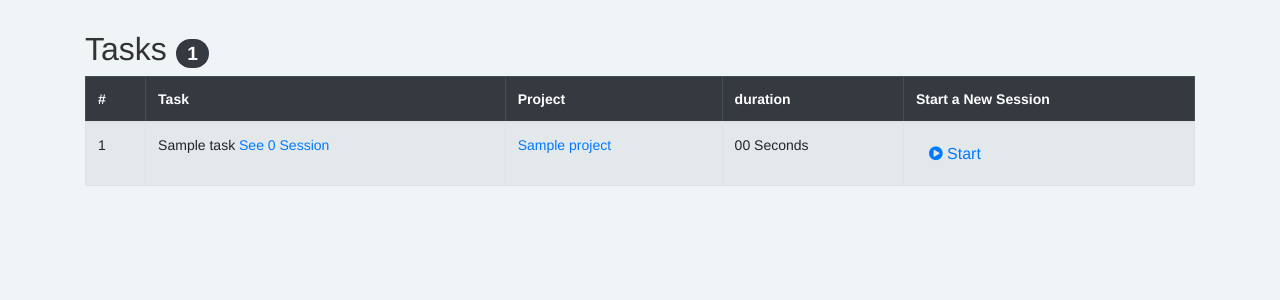
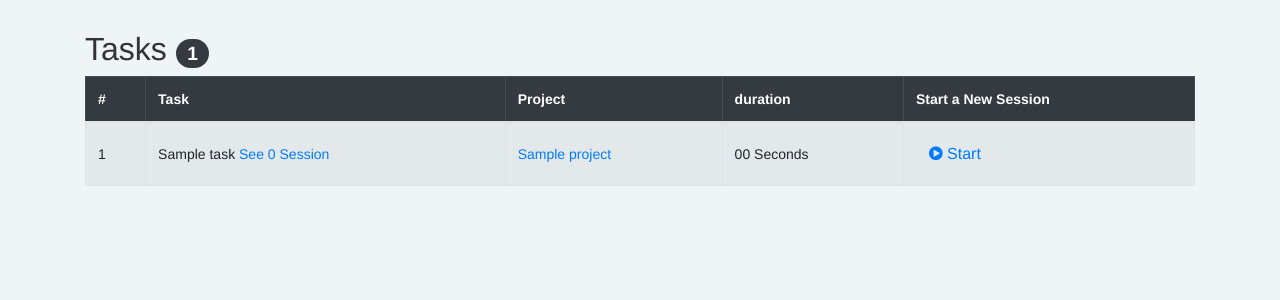
Before and after one commit to oussama-he/prodUtils, a Django app: page /pomodoro/tasks/ in a window 1280 px wide. Shown: the part 55-355 px from the top of the page. Run offline with Django 3.2, Linux system fonts and the light colour scheme; tables that the repository leaves empty hold one stand-in row (values such as "Sample post"); data that the repository does not hold is empty; some libraries are stand-ins or nearby versions.

Commit message:
Center text in table rows vertically

```diff
--- a/static/css/custom.css
+++ b/static/css/custom.css
@@ -64,3 +64,8 @@ body {
   height: 250px;
   width: 100%
 }
+
+table.table td,
+table.table th {
+  vertical-align: middle;
+}
```
